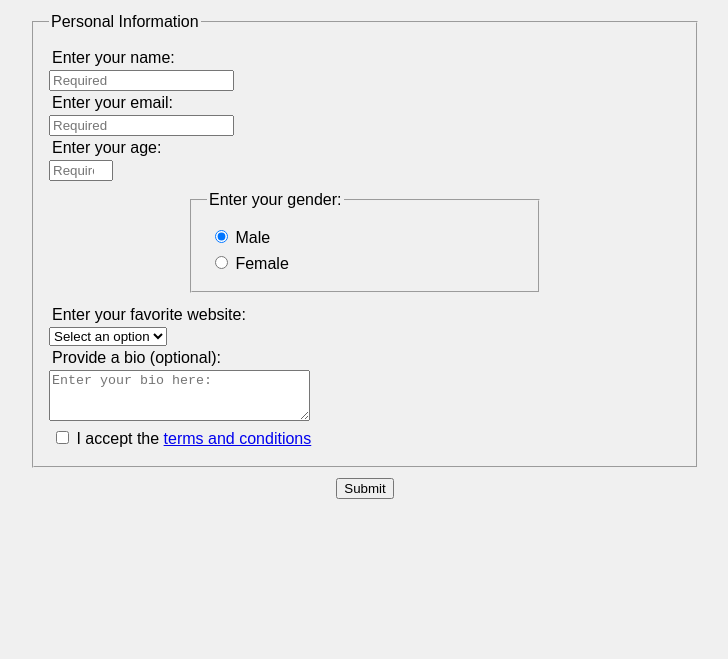
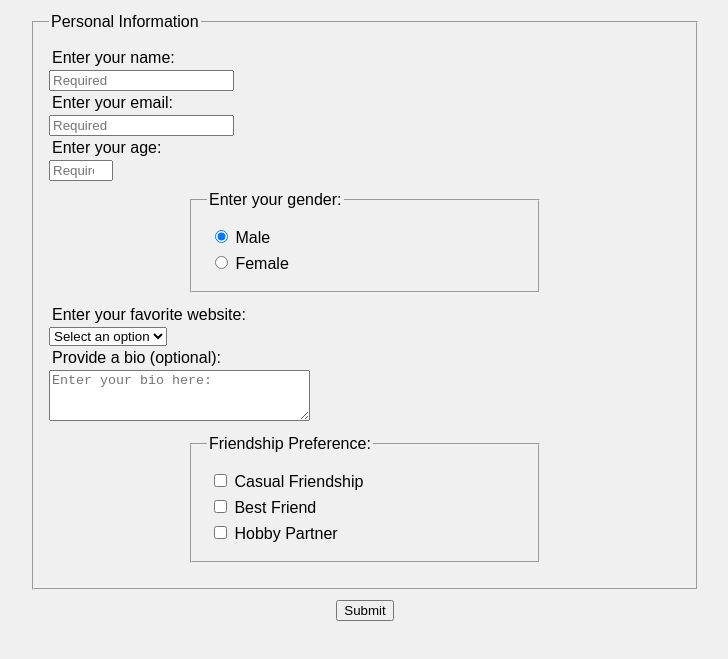
Before and after one commit to HasnainKhan01/FreeCodeCampCourses, a plain HTML site: page Responsive Web Design/Survey Form/index.html in a window 1280 px wide. Shown: the part 101-760 px from the top of the page, without its empty margins (275-1003 px from the left). Drawn offline with Linux system fonts and the light colour scheme.

Commit message:
updated checkboxes from terms and conditions to friendship preference.

```diff
--- a/Responsive Web Design/Survey Form/index.html
+++ b/Responsive Web Design/Survey Form/index.html
@@ -41,11 +41,18 @@
 
             <label for="bio">Provide a bio (optional):</label>
             <textarea id="bio" name="bio" rows="3" cols="30" placeholder="Enter your bio here:"></textarea>
-
-            <label for="terms-and-conditions">
-                <input id="terms-and-conditions" type="checkbox" required>
-                I accept the <a href="https://www.freecodecamp.org/news/terms-of-service/" target="_blank">terms and conditions</a>
+        <fieldset>
+            <legend>Friendship Preference:</legend>
+            <label>
+                <input type="checkbox" name="friendship-type" value="casual"> Casual Friendship
             </label>
+            <label>
+                <input type="checkbox" name="friendship-type" value="best-friend"> Best Friend
+            </label>
+            <label>
+                <input type="checkbox" name="friendship-type" value="hobby-partner"> Hobby Partner
+            </label>
+        </fieldset>
         </fieldset>
 
         <input id="submit" type="submit" value="Submit">
```
